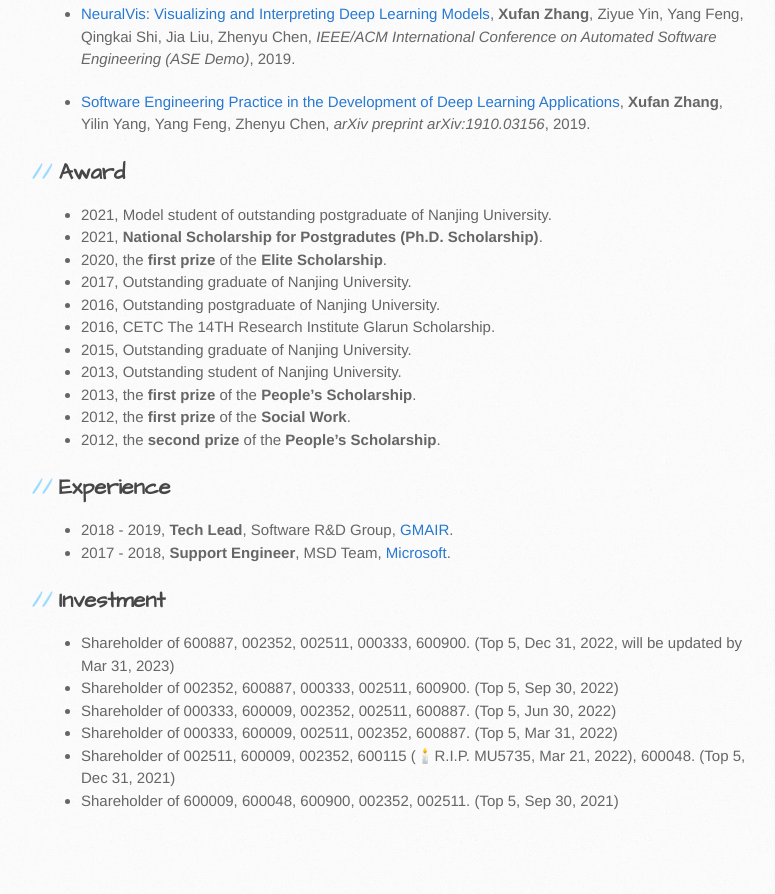
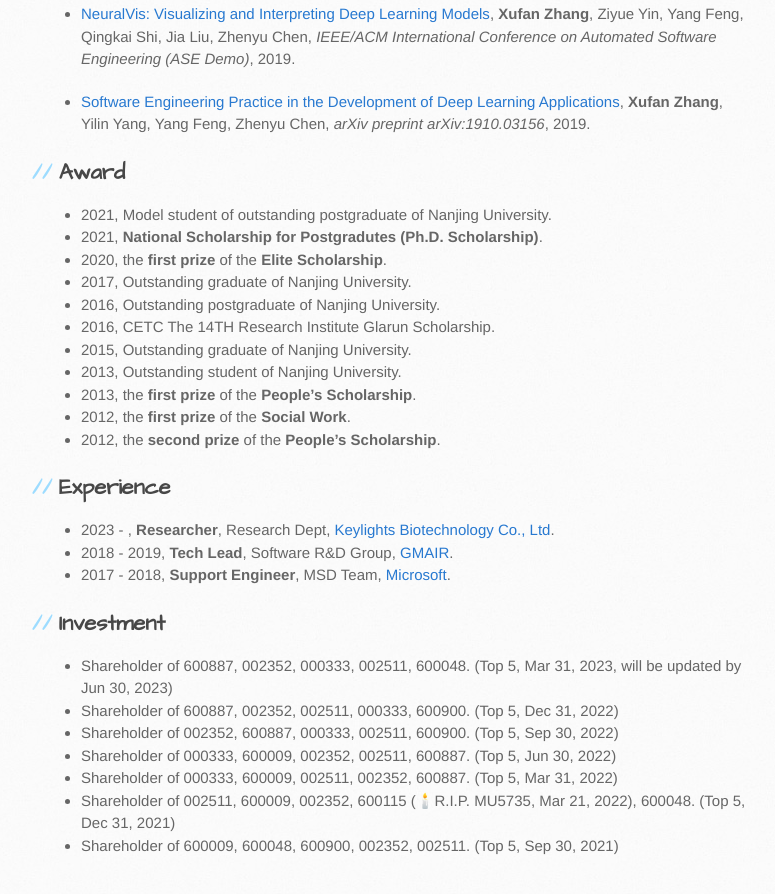
Before and after one commit to sunshinezxf/sunshinezxf.github.io, a Jekyll site: the page built from index.md, in a window 1280 px wide and 900 px high, scrolled down 1412 px. Shown: the top 894 px of the window, without its empty margins (109-884 px from the left). Built offline with Jekyll 4.4.1, drawn with Linux system fonts in a browser that asks for light colours; our own code applies the rules of GitHub Pages for plain Markdown files; before the commit the page ends 2267 px from its top, so only the background shows below that.

Commit message:
update experience and quarterly investment section

```diff
--- a/index.md
+++ b/index.md
@@ -58,12 +58,14 @@ If you are interested in the topics or projects I work on, please reach me via t
 
 ## Experience
 
+- 2023 - , **Researcher**, Research Dept, [Keylights Biotechnology Co., Ltd](https://www.keylights.cn/en/index.aspx).
 - 2018 - 2019, **Tech Lead**, Software R&D Group, [GMAIR](http://www.gmair.net).
 - 2017 - 2018, **Support Engineer**, MSD Team, [Microsoft](https://www.microsoft.com).
 
 ## Investment
 
-- Shareholder of 600887, 002352, 002511, 000333, 600900. (Top 5, Dec 31, 2022, will be updated by Mar 31, 2023)
+- Shareholder of 600887, 002352, 000333, 002511, 600048. (Top 5, Mar 31, 2023, will be updated by Jun 30, 2023)
+- Shareholder of 600887, 002352, 002511, 000333, 600900. (Top 5, Dec 31, 2022)
 - Shareholder of 002352, 600887, 000333, 002511, 600900. (Top 5, Sep 30, 2022)
 - Shareholder of 000333, 600009, 002352, 002511, 600887. (Top 5, Jun 30, 2022)
 - Shareholder of 000333, 600009, 002511, 002352, 600887. (Top 5, Mar 31, 2022)
```
